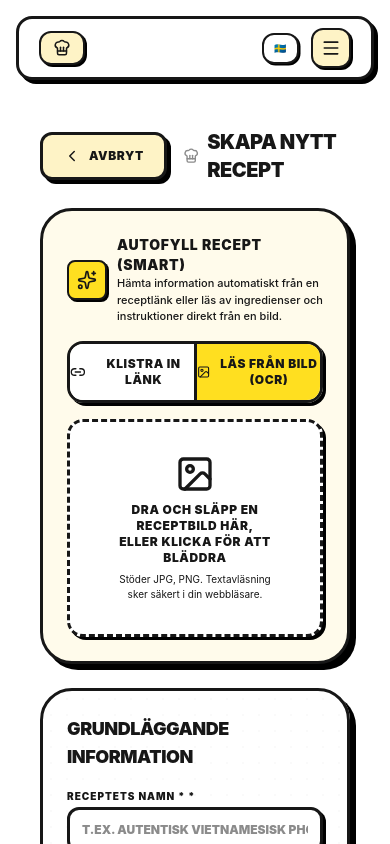
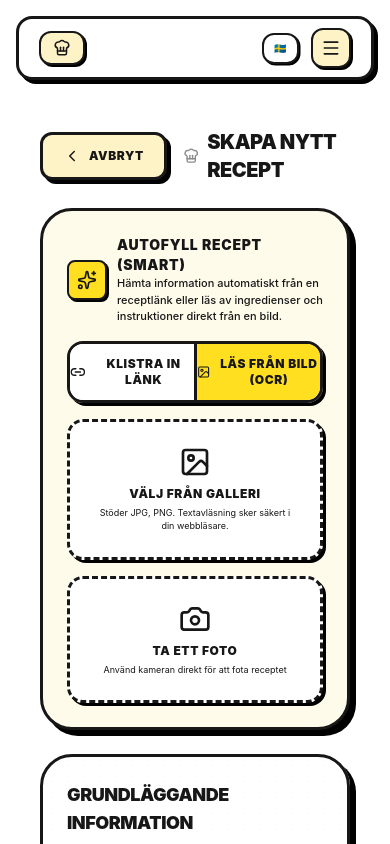
Before and after one commit to vikentc/mealplan, a Next.js app: page /recipes/add in a window 390 px wide. Both pictures are taken after a click on the button "LÄS FRÅN BILD (OCR)". Shown: the top 844 px of the page. Built offline with nearby package versions, Linux system fonts and the light colour scheme.

Commit message:
feat: Add direct mobile camera capture trigger in image OCR tab

```diff
--- a/src/components/recipe/RecipeForm.tsx
+++ b/src/components/recipe/RecipeForm.tsx
@@ -2,7 +2,7 @@
 
 import React, { useState } from 'react';
 import { useRouter } from 'next/navigation';
-import { Plus, Trash2, Save, ChevronLeft, AlertCircle, ChefHat, GripVertical, Sparkles, Link2, Image as ImageIcon, Loader2, Check, FileText } from 'lucide-react';
+import { Plus, Trash2, Save, ChevronLeft, AlertCircle, ChefHat, GripVertical, Sparkles, Link2, Image as ImageIcon, Loader2, Check, FileText, Camera } from 'lucide-react';
 import Link from 'next/link';
 import { cn } from '@/lib/utils';
 import { createRecipe, updateRecipe, autofillFromUrl } from '@/app/actions/recipes';
@@ -711,9 +711,11 @@ export default function RecipeForm({ recipe }: RecipeFormProps) {
 
           {/* Tab Content: OCR Image */}
           {autofillTab === 'image' && (
-            <div className="space-y-3">
+            <div className="space-y-4">
+              <div className="grid grid-cols-1 sm:grid-cols-2 gap-4">
+                {/* Gallery Select */}
                 <label
-                className="relative flex flex-col items-center justify-center p-8 border-3 border-dashed border-foreground/50 hover:border-foreground rounded-2xl bg-white hover:bg-yellow-50/10 transition-all cursor-pointer group shadow-[3px_3px_0px_0px_rgba(0,0,0,1)] hover:shadow-[4px_4px_0px_0px_rgba(0,0,0,1)]"
+                  className="relative flex flex-col items-center justify-center p-6 border-3 border-dashed border-foreground/50 hover:border-foreground rounded-2xl bg-white hover:bg-yellow-50/10 transition-all cursor-pointer group shadow-[3px_3px_0px_0px_rgba(0,0,0,1)] hover:shadow-[4px_4px_0px_0px_rgba(0,0,0,1)] text-center"
                   onDragOver={(e) => e.preventDefault()}
                   onDrop={(e) => {
                     e.preventDefault();
@@ -731,14 +733,39 @@ export default function RecipeForm({ recipe }: RecipeFormProps) {
                     className="hidden"
                     disabled={autofillLoading}
                   />
-                <ImageIcon className="h-10 w-10 text-foreground/45 group-hover:text-foreground transition-colors mb-2" />
-                <span className="text-xs font-black uppercase tracking-wider text-foreground text-center px-4">
-                  {texts[lang].imageZone}
+                  <ImageIcon className="h-8 w-8 text-foreground/45 group-hover:text-foreground transition-colors mb-2" />
+                  <span className="text-xs font-black uppercase tracking-wider text-foreground">
+                    {lang === 'sv' ? 'Välj från galleri' : 'Choose from Gallery'}
                   </span>
-                <span className="text-[10px] text-foreground/60 text-center mt-1.5 px-4">
+                  <span className="text-[9px] text-foreground/60 mt-1">
                     {texts[lang].imageZoneSub}
                   </span>
                 </label>
+
+                {/* Camera Capture */}
+                <label
+                  className="relative flex flex-col items-center justify-center p-6 border-3 border-dashed border-foreground/50 hover:border-foreground rounded-2xl bg-white hover:bg-yellow-50/10 transition-all cursor-pointer group shadow-[3px_3px_0px_0px_rgba(0,0,0,1)] hover:shadow-[4px_4px_0px_0px_rgba(0,0,0,1)] text-center"
+                >
+                  <input
+                    type="file"
+                    accept="image/*"
+                    capture="environment"
+                    onChange={(e) => {
+                      const file = e.target.files?.[0];
+                      if (file) handleImageAutofill(file);
+                    }}
+                    className="hidden"
+                    disabled={autofillLoading}
+                  />
+                  <Camera className="h-8 w-8 text-foreground/45 group-hover:text-foreground transition-colors mb-2" />
+                  <span className="text-xs font-black uppercase tracking-wider text-foreground">
+                    {lang === 'sv' ? 'Ta ett foto' : 'Take a Photo'}
+                  </span>
+                  <span className="text-[9px] text-foreground/60 mt-1">
+                    {lang === 'sv' ? 'Använd kameran direkt för att fota receptet' : 'Use the camera directly to photograph the recipe'}
+                  </span>
+                </label>
+              </div>
             </div>
           )}
 
```
Lines whose indentation alone changed are shown as unchanged.
